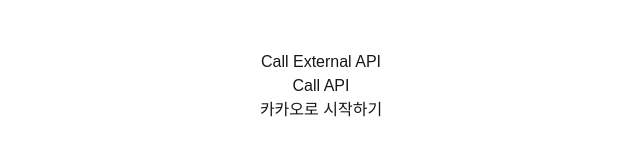
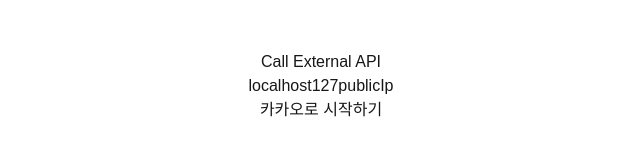
Before and after one commit to godtaehee/httptest, a Next.js app: page /go in a window 1280 px wide. Shown: the top 164 px of the page, without its empty margins (319-959 px from the left). Built offline with nearby package versions, Linux system fonts and the light colour scheme.

Commit message:
sadfdsaf

```diff
--- a/src/app/go/page.tsx
+++ b/src/app/go/page.tsx
@@ -30,13 +30,65 @@
         } finally {
             setLoading(false);
         }
+    };const handleApiCall1 = async () => {
+        setLoading(true);
+        try {
+            const res = await fetch('http://127.0.0.1:8080/', {
+                method: 'GET', // Change to POST, PUT, etc. if needed
+                headers: {
+                    'Content-Type': 'application/json',
+                },
+            });
+
+            console.log(res)
+
+            if (!res.ok) {
+                throw new Error(`Error: ${res.status}`);
+            }
+
+            const data = await res.json();
+            console.log(data,'datadatadata')
+            setResponse(JSON.stringify(data, null, 2)); // Format JSON response for display
+        } catch (error) {
+            // setResponse(error.message);
+        } finally {
+            setLoading(false);
+        }
+    };const handleApiCall2 = async () => {
+        setLoading(true);
+        try {
+            const res = await fetch('http://43.202.55.110/:8080/', {
+                method: 'GET', // Change to POST, PUT, etc. if needed
+                headers: {
+                    'Content-Type': 'application/json',
+                },
+            });
+
+            console.log(res)
+
+            if (!res.ok) {
+                throw new Error(`Error: ${res.status}`);
+            }
+
+            const data = await res.json();
+            console.log(data,'datadatadata')
+            setResponse(JSON.stringify(data, null, 2)); // Format JSON response for display
+        } catch (error) {
+            // setResponse(error.message);
+        } finally {
+            setLoading(false);
+        }
     };
 
     return (
         <div style={{textAlign: 'center', marginTop: '50px'}}>
             <h1>Call External API</h1>
             <button onClick={handleApiCall} disabled={loading}>
-                {loading ? 'Loading...' : 'Call API'}
+                {loading ? 'Loading...' : 'localhost'}
+            </button><button onClick={handleApiCall1} disabled={loading}>
+                {loading ? 'Loading...' : '127'}
+            </button><button onClick={handleApiCall2} disabled={loading}>
+                {loading ? 'Loading...' : 'publicIp'}
             </button>
             <br/>
 
```
